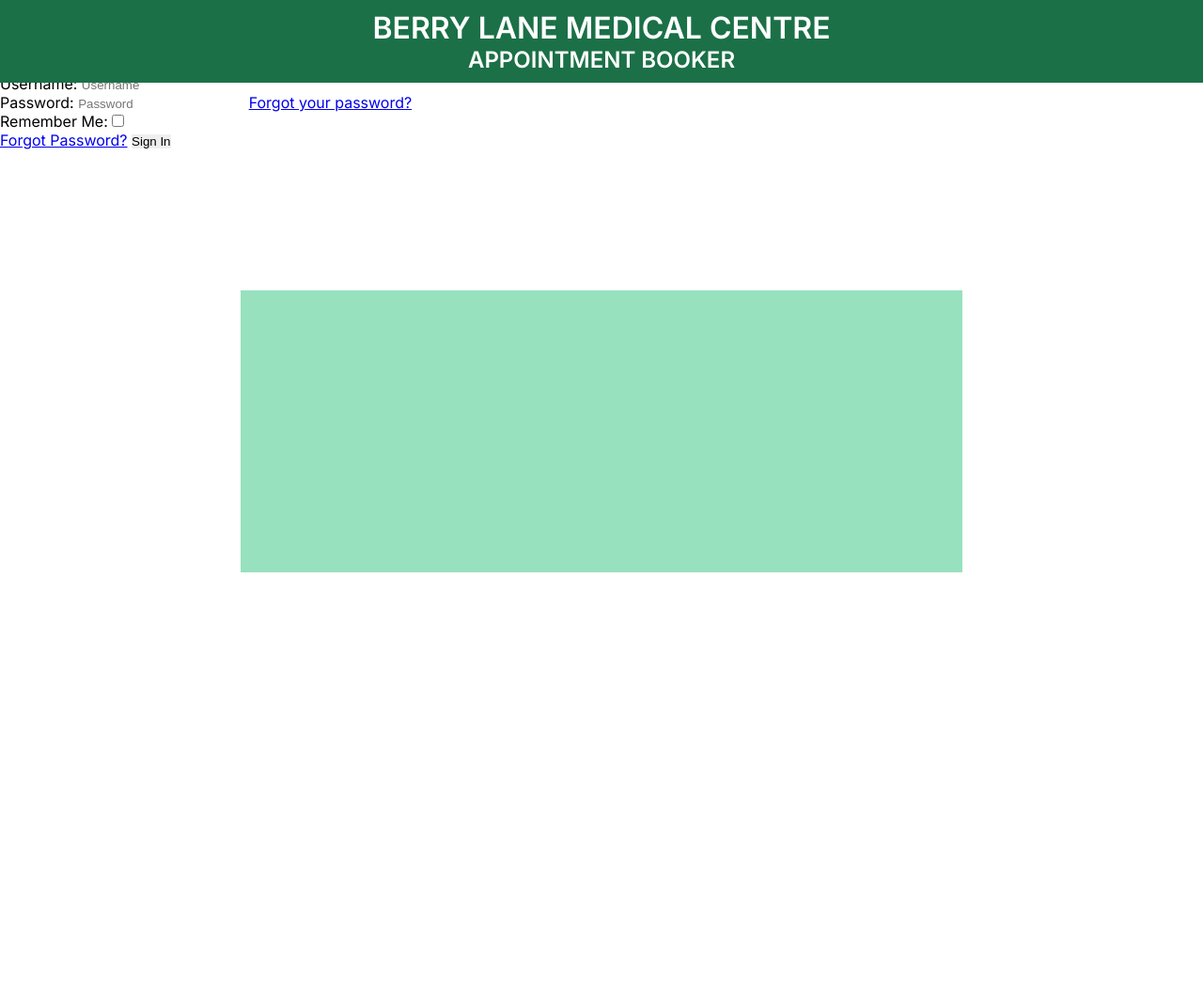
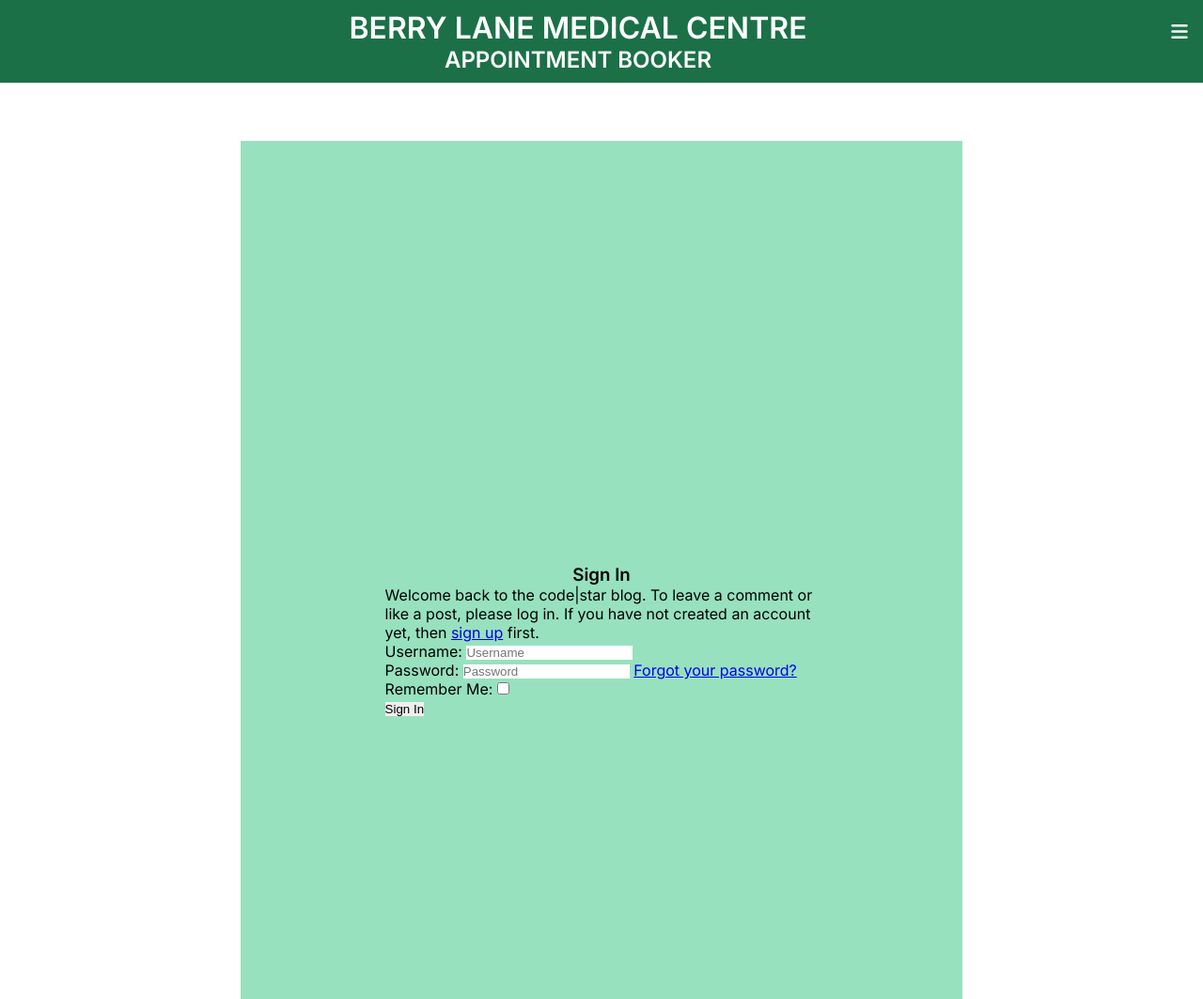
Before and after one commit to CatherineP37/project_4, a Django app: page /accounts/login/ in a window 1280 px wide. Shown: the whole page at 94% size. Before the commit the page ends 609 px from the top, so only its background shows below. Run offline with Django 4.2, Linux system fonts and the light colour scheme; some libraries are stand-ins or nearby versions.

Commit message:
Edit login.html

```diff
--- a/templates/allauth/account/login.html
+++ b/templates/allauth/account/login.html
@@ -1,37 +1,21 @@
-{% extends "account/base.html" %}
+{% extends "base.html" %}
 
 {% load i18n %}
 {% load account socialaccount %}
 
-{% block head_title %}{% trans "Sign In" %}{% endblock head_title %}
+{% block head_title %}{% trans "Sign In" %}{% endblock %}
 
 {% block content %}
 
-<h1>{% trans "Sign In" %}</h1>
+<main>
 
-{% get_providers as socialaccount_providers %}
+            <h3>{% trans "Sign In" %}</h3>
 
-{% if socialaccount_providers %}
-<p>{% blocktrans with site.name as site_name %}Please sign in with one
-of your existing third party accounts. Or, <a href="{{ signup_url }}">sign up</a>
-for a {{ site_name }} account and sign in below:{% endblocktrans %}</p>
+            <p>{% blocktrans %}Welcome back to the code|star blog. To leave a comment or like a post, please log in. If
+                you
+                have not created an account yet, then <a class="link" href="{{ signup_url }}">sign up</a>
+                first.{% endblocktrans %}</p>
 
-<div class="socialaccount_ballot">
-
-  <ul class="socialaccount_providers">
-    {% include "socialaccount/snippets/provider_list.html" with process="login" %}
-  </ul>
-
-  <div class="login-or">{% trans 'or' %}</div>
-
-</div>
-
-{% include "socialaccount/snippets/login_extra.html" %}
-
-{% else %}
-<p>{% blocktrans %}If you have not created an account yet, then please
-<a href="{{ signup_url }}">sign up</a> first.{% endblocktrans %}</p>
-{% endif %}
 
             <form class="login" method="POST" action="{% url 'account_login' %}">
                 {% csrf_token %}
@@ -39,124 +23,9 @@
                 {% if redirect_field_value %}
                 <input type="hidden" name="{{ redirect_field_name }}" value="{{ redirect_field_value }}" />
                 {% endif %}
-  <a class="button secondaryAction" href="{% url 'account_reset_password' %}">{% trans "Forgot Password?" %}</a>
-  <button class="primaryAction" type="submit">{% trans "Sign In" %}</button>
-</form>
-<!--
-{% load static %}
-
-<!DOCTYPE html>
-<html lang="en">
-  <head>
-    <meta charset="UTF-8" />
-    <meta name="viewport" content="width=device-width, initial-scale=1.0" />
-    <meta
-      name="description"
-      content="Cherry Lane Medical Centre appointment booking app."
-    />
-    <meta
-      name="keywords"
-      content="medical centre, doctor, book an appointment online"
-    />
-    <link rel="stylesheet" href="{% static 'css/style.css' %}" />
-    <title>Appointment Booking App</title>
-    <link rel="icon" type="image/x-icon" href="favicon.ico" />
-
-
-
-    <script src="https://kit.fontawesome.com/758be0af3f.js" crossorigin="anonymous"></script>
-  </head>
-
-  <body>
-    <header>
-
-
-      <a href="{% url 'index' %}" class="logo">
-        <h1>BERRY LANE MEDICAL CENTRE</h1>
-        <h2>APPOINTMENT BOOKER</h2>
-      </a>
-    </header>
-
-<div class="main">
-  <section id="illustration">
-    <img
-      src="{% static 'images/illustration.webp' %}"
-      alt="Image of a calendar."
-      class="illustration_2"
-    />
-  </section>
-
-
-  <section class="right">
-    <section class="sign_up">
-      <h3 style="margin: 10px">Sign in</h3>
-      <form method="POST" action="{% url 'account' %}">
-        {% csrf_token %}
-        <label for="id_number" style="font-weight: 600">Patient ID number</label>
-        <br />
-        <input
-          type="text"
-          name="id_number"
-          id="id_number"
-          style="margin-bottom: 3px"
-          required
-        />
-        <label for="checkbox">Remember patient ID number</label>
-        <input type="checkbox" name="checkbox" id="checkbox" />
-        <br />
-        <br />
-        <label for="password" style="font-weight: 600">Password</label>
-        <br />
-        <input type="password" name="password" id="password" />
-        <br />
-        <input type="submit" id="submit" value="Sign in" />
+                <button class="btn btn-signup right" type="submit">{% trans "Sign In" %}</button>
             </form>
 
-      <script src="{% static 'js/script.js' %}"></script>
+          </main>
 
-    </body>
-  </html>
-
--->
-
-{% load static %}
-<!DOCTYPE html>
-<html lang="en">
-
-<head>
-    <meta charset="UTF-8">
-    <meta name="viewport" content="width=device-width, initial-scale=1.0">
-    <meta name="description" content="Cherry Lane Medical Centre appointment booking app.">
-    <meta name="keywords" content="medical centre, doctor, book an appointment online">
-    <link rel="stylesheet" href="{% static 'css/style.css' %}" />
-    <title>Appointment Booking App</title>
-    <link rel="icon" type="image/x-icon" href="favicon.ico">
-
-
-
-    <script src="https://kit.fontawesome.com/758be0af3f.js" crossorigin="anonymous"></script>
-</head>
-<body>
- <header>
-
-
-      <a href="{% url 'index' %}" class="logo">
-        <h1>BERRY LANE MEDICAL CENTRE</h1>
-        <h2>APPOINTMENT BOOKER</h2>
-      </a>
-
-
-
-    </header>
-	<main>
-
-
-
-
-	</main>
-<script src="{% static 'js/script.js' %}"></script>
-
-</body>
-
-</html>
-{% endblock content %}
+{% endblock %}
```
Lines whose indentation alone changed are shown as unchanged.
